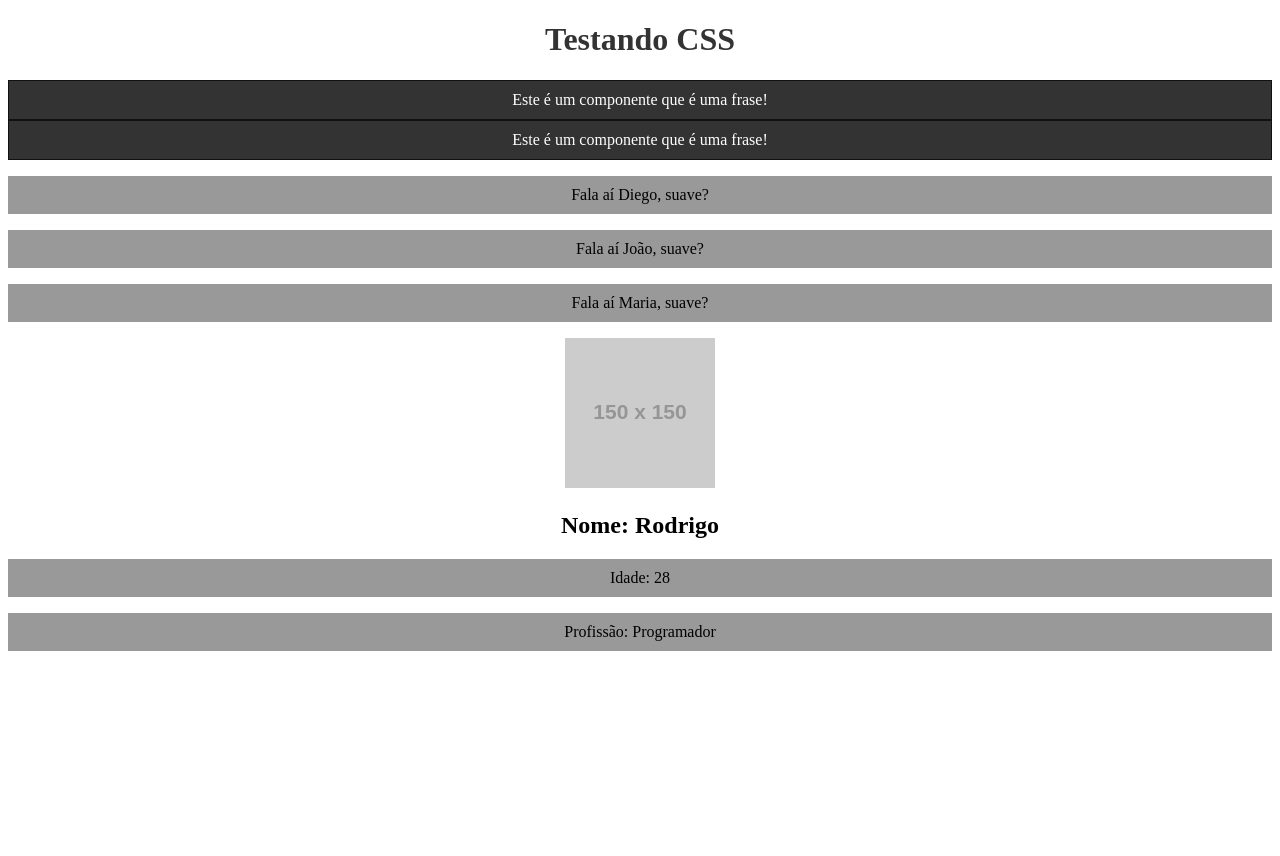
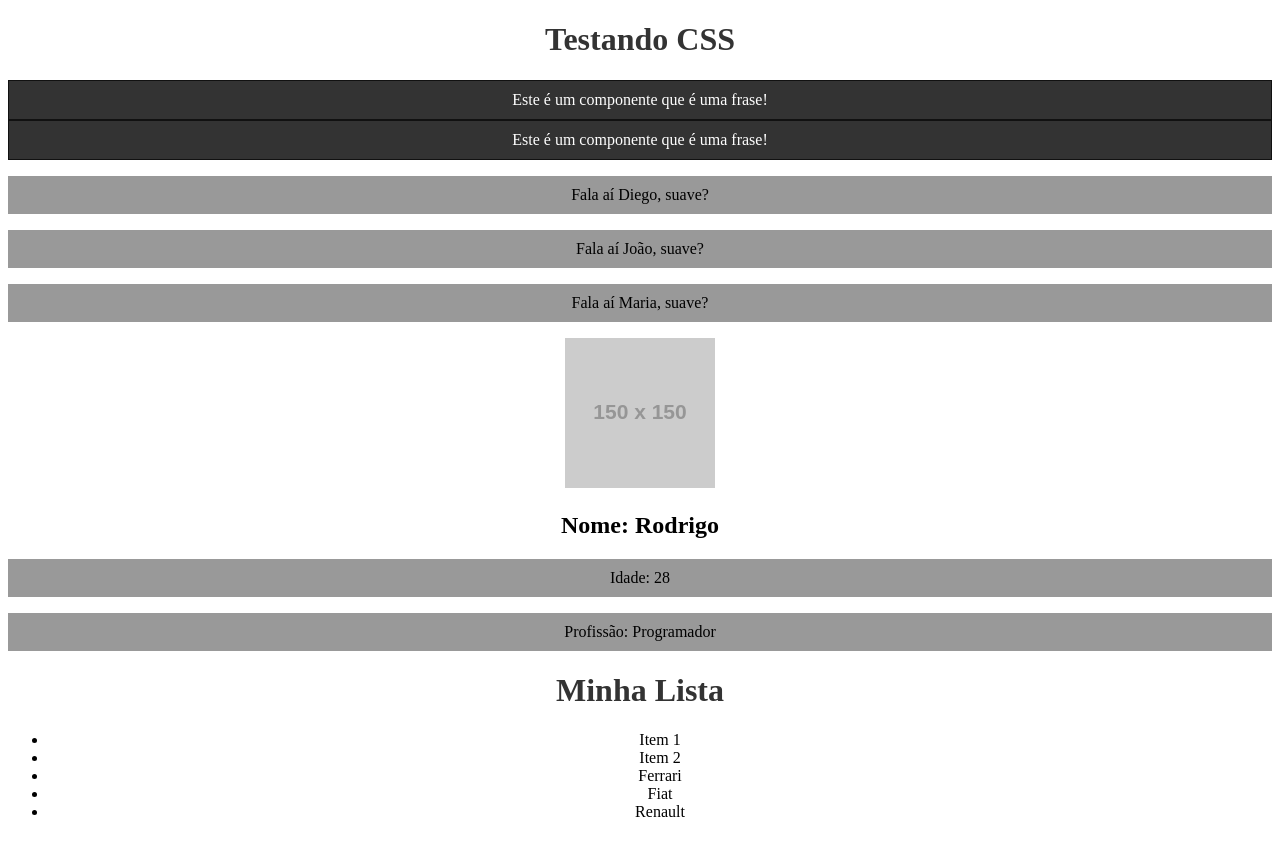
Before and after one commit to diegtj2/Curso-React, a React (Create React App) app in the folder my-app/: page / in a window 1280 px wide. Shown: the top 856 px of the page. Before the commit the page ends 800 px from the top, so only its background shows below. Built offline with nearby package versions, Linux system fonts and the light colour scheme.

Commit message:
Aula #07 - Fragments
Utilizando Fragments quando não há a possibilidade de fazer o wrap das tags em uma div.

```diff
--- a/my-app/src/App.js
+++ b/my-app/src/App.js
@@ -2,6 +2,7 @@
 import Frase from './components/Frase';
 import Pessoa from './components/Pessoa';
 import SayMyName from './components/SayMyName';
+import List from './components/List';
 
 function App() {
 
@@ -21,6 +22,7 @@
           profissao="Programador"
           foto="https://via.placeholder.com/150"
         />
+        <List />
     </div>
   );
 }
--- /dev/null
+++ b/my-app/src/components/Item.js
@@ -0,0 +1,10 @@
+function Item(props){
+
+    return (
+        <>
+            <li>{props.marca}</li>
+        </>
+    )
+}
+
+export default Item
--- /dev/null
+++ b/my-app/src/components/List.js
@@ -0,0 +1,19 @@
+import Item from "./Item"
+
+function List(){
+
+    return(
+        <>
+            <h1>Minha Lista</h1>
+            <ul>
+                <li>Item 1</li>
+                <li>Item 2</li>
+                <Item marca="Ferrari" />
+                <Item marca="Fiat" />
+                <Item marca="Renault" />
+            </ul>
+        </>
+    )
+}
+
+export default List
--- a/my-app/src/index.css
+++ b/my-app/src/index.css
@@ -1,6 +1,7 @@
 body {
   padding: 50;
   background-color: #FFFF;
+  padding-bottom: 500px;
 }
 
 h1 {
```
